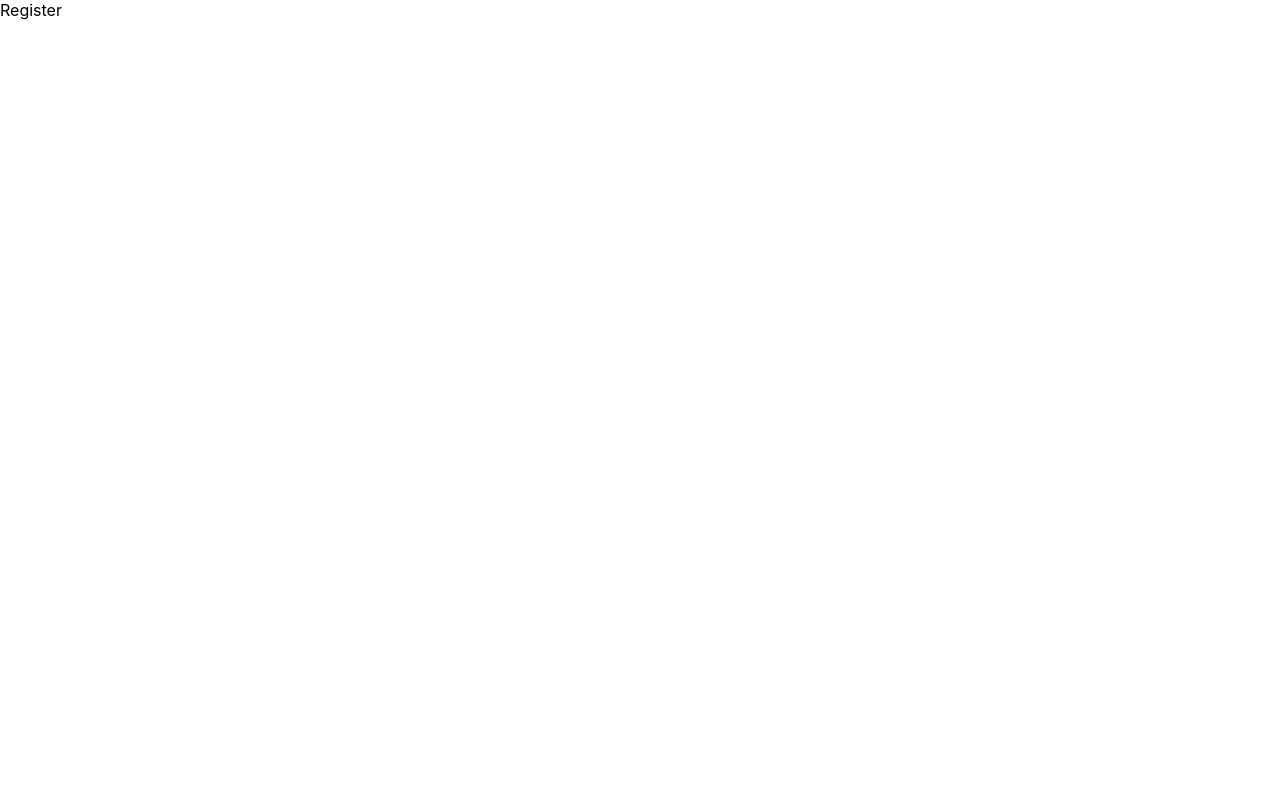
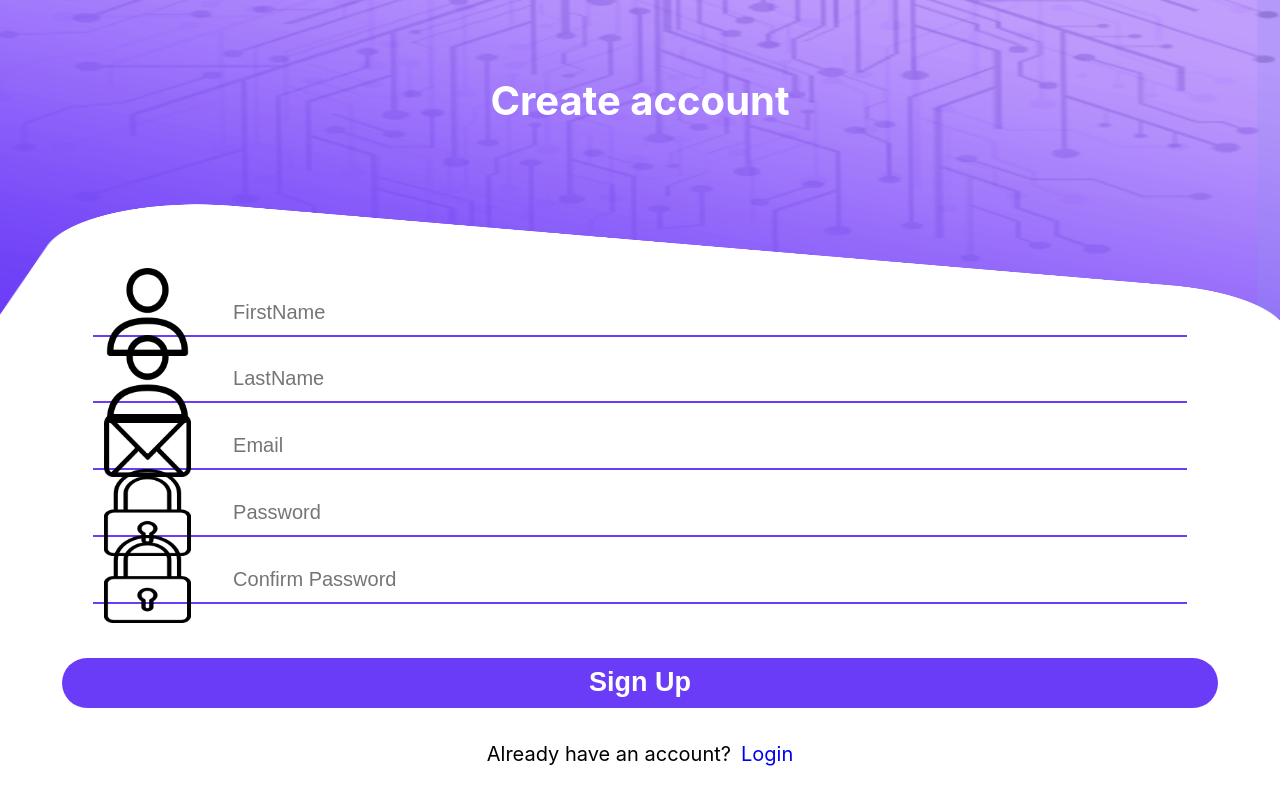
Before and after one commit to daCoolEric/password-manager, a React (Create React App) app in the folder client/: page /register in a window 1280 px wide. Built offline with nearby package versions, Linux system fonts and the light colour scheme.

Commit message:
added login and register components

```diff
--- a/client/src/components/LandingPage.jsx
+++ b/client/src/components/LandingPage.jsx
@@ -1,4 +1,5 @@
 import React from 'react';
+import { Link } from "react-router-dom";
 import styled from 'styled-components';
 import bgImg from '../images/bg.png';
 import logo from '../images/logo.png'
@@ -112,12 +113,10 @@ function LandingPage() {
       </TextContainer>
       <ButtonContainer>
         <ButtonContent>
-          <Button style={{ backgroundColor: "#2a6cff" }}>Create new account</Button>
-          <Button style={{ backgroundColor: "#6a3cf7", border: "2px solid white" }}>Sign In</Button>
+          <Button style={{ backgroundColor: "#2a6cff" }}><Link to="/register" style={{textDecoration: "none"}}>Create new account </Link></Button>
+          <Button style={{ backgroundColor: "#6a3cf7", border: "2px solid white" }}><Link to="/login" style={{textDecoration: "none"}}>Sign In</Link></Button>
         </ButtonContent>
       </ButtonContainer>
-
-
     </Wrapper>
   )
 }
--- a/client/src/components/Login.jsx
+++ b/client/src/components/Login.jsx
@@ -4,7 +4,6 @@ import styled from 'styled-components';
 import bgImg from '../images/loginpath.png';
 import emailImg from '../images/email.png';
 import padlockImg from '../images/padlock.png';
-import userImg from '../images/user.png';
 
 const Wrapper = styled.div`
   // outline: 2px solid red;
@@ -53,7 +52,7 @@ const PersonalInfo = styled.div`
 `
 const EmailContainer = styled.div`
   // outline: 2px solid red;
-  width: 95%;
+  width: 90%;
   height: 45px;
   display: flex;
   justify-content: space-between;
@@ -72,15 +71,18 @@ const IconBox = styled.div`
 const InputContainer = styled.input`
   // outline: 2px solid red;
   height: 80%;
-  width: 88%;
-  font-size: 25px;
+  width: 87%;
+  font-size: 20px;
   color: #6a3cf7;
   border-style: none;
+  :focus{
+    outline: none;
+  }
 
 `
 const PasswordContainer = styled.div`
   // outline: 2px solid red;
-  width: 95%;
+  width: 90%;
   height: 45px;
   display: flex;
   justify-content: space-between;
@@ -141,11 +143,11 @@ function Login() {
         <LoginContent>
           <PersonalInfo>
             <EmailContainer>
-              <IconBox><img src={emailImg} alt="email icon" style={{ width: "100%" }} /></IconBox>
+              <IconBox><img src={emailImg} alt="email icon" style={{ width: "80%" }} /></IconBox>
               <InputContainer placeholder='Email'/>
             </EmailContainer>
             <PasswordContainer>
-            <IconBox><img src={padlockImg} alt="email icon" style={{ width: "100%" }} /></IconBox>
+            <IconBox><img src={padlockImg} alt="email icon" style={{ width: "80%" }} /></IconBox>
               <InputContainer placeholder='Password'/>
             </PasswordContainer>
             <ForgotPasswordContainer>
--- a/client/src/components/Register.jsx
+++ b/client/src/components/Register.jsx
@@ -1,8 +1,171 @@
-import React from 'react'
+import React from 'react';
+import { Link } from "react-router-dom";
+import styled from 'styled-components';
+import bgImg from '../images/loginpath.png';
+import emailImg from '../images/email.png';
+import padlockImg from '../images/padlock.png';
+import userImg from '../images/user.png';
+
+const Wrapper = styled.div`
+  // outline: 2px solid red;
+  width: 100%;
+  height: 100vh;
+  background-image: url(${bgImg});
+  background-size: 100% 100vh;
+
+`
+const TextContainer = styled.div`
+  // outline: 2px solid blue;
+  height: 25vh;
+  display: flex;
+  justify-content: center;
+  align-items: center;
+  font-weight: 700;
+  color: white;
+  font-size: 40px;
+`
+
+const LoginContainer = styled.div`
+  // outline: 2px solid red;
+  height: 75vh;
+  display: flex;
+  justify-content: center;
+  align-items: center;
+`
+const LoginContent = styled.div`
+  // outline: 2px solid red;
+  width: 95%;
+  height: 100%;
+  display: flex;
+  flex-direction: column;
+  justify-content: center;
+  align-items: center;
+`
+const PersonalInfo = styled.div`
+  // outline: 2px solid blue;
+  width: 100%;
+  height: 80%;
+  display: flex;
+  flex-direction: column;
+  justify-content: space-evenly;
+  align-items: center;
+  padding-top: 70px;
+`
+const EmailContainer = styled.div`
+  // outline: 2px solid red;
+  width: 90%;
+  height: 45px;
+  display: flex;
+  justify-content: space-between;
+  align-items: center;
+  border-bottom: 2px solid #6a3cf7;
+`
+const IconBox = styled.div`
+  // outline: 2px solid red;
+  width: 10%;
+  height: 80%;
+  display: flex;
+  justify-content: center;
+  align-items: center;
+`
+
+const InputContainer = styled.input`
+  // outline: 2px solid red;
+  height: 80%;
+  width: 87%;
+  font-size: 20px;
+  color: #6a3cf7;
+  border-style: none;
+  :focus{
+    outline: none;
+  }
+
+`
+const PasswordContainer = styled.div`
+  // outline: 2px solid red;
+  width: 90%;
+  height: 45px;
+  display: flex;
+  justify-content: space-between;
+  align-items: center;
+  border-bottom: 2px solid #6a3cf7;
+`
+
+const SubmitSection = styled.div`
+  // outline: 2px solid red;
+  width: 100%;
+  height: 40%;
+  display: flex;
+  flex-direction: column;
+  justify-content: space-evenly;
+  align-items: center;
+`
+const LoginButton = styled.button`
+  // outline: 2px solid red;
+  width: 95%;
+  height: 50px;
+  border-radius: 25px;
+  border-style: none;
+  background-color: #6a3cf7;
+  color: #fff;
+  font-size: 27px;
+  font-weight: 600;
+  display: flex;
+  justify-content: center;
+  align-items: center;
+`
+
+const InfoSection = styled.div`
+  // outline: 2px solid red;
+  width: 100%;
+  font-size: 20px;
+  display: flex;
+  justify-content: center;
+  align-items: center;
+`
+
+
 
 function Register() {
   return (
-    <div>Register</div>
+    <Wrapper>
+      <TextContainer>Create account</TextContainer>
+      <LoginContainer>
+        <LoginContent>
+          <PersonalInfo>
+            <EmailContainer>
+              <IconBox><img src={userImg} alt="email icon" style={{ width: "80%" }} /></IconBox>
+              <InputContainer placeholder='FirstName'/>
+            </EmailContainer>
+            <PasswordContainer>
+            <IconBox><img src={userImg} alt="email icon" style={{ width: "80%" }} /></IconBox>
+              <InputContainer placeholder='LastName'/>
+            </PasswordContainer>
+            <PasswordContainer>
+            <IconBox><img src={emailImg} alt="email icon" style={{ width: "80%" }} /></IconBox>
+              <InputContainer placeholder='Email'/>
+            </PasswordContainer>
+            <PasswordContainer>
+            <IconBox><img src={padlockImg} alt="email icon" style={{ width: "80%" }} /></IconBox>
+              <InputContainer placeholder='Password'/>
+            </PasswordContainer>
+            <PasswordContainer>
+            <IconBox><img src={padlockImg} alt="email icon" style={{ width: "80%" }} /></IconBox>
+              <InputContainer placeholder='Confirm Password'/>
+            </PasswordContainer>
+
+
+          </PersonalInfo>
+          <SubmitSection>
+            <LoginButton>Sign Up</LoginButton>
+            <InfoSection>Already have an account? <span style={{marginLeft: "10px", textDecoration: "none"}}> <Link to="/login" style={{textDecoration: "none"}}>Login</Link></span></InfoSection>
+          </SubmitSection>
+        </LoginContent>
+      </LoginContainer>
+
+
+
+    </Wrapper>
   )
 }
 
```
Also changed, not shown: client/src/images/padlock.png.
